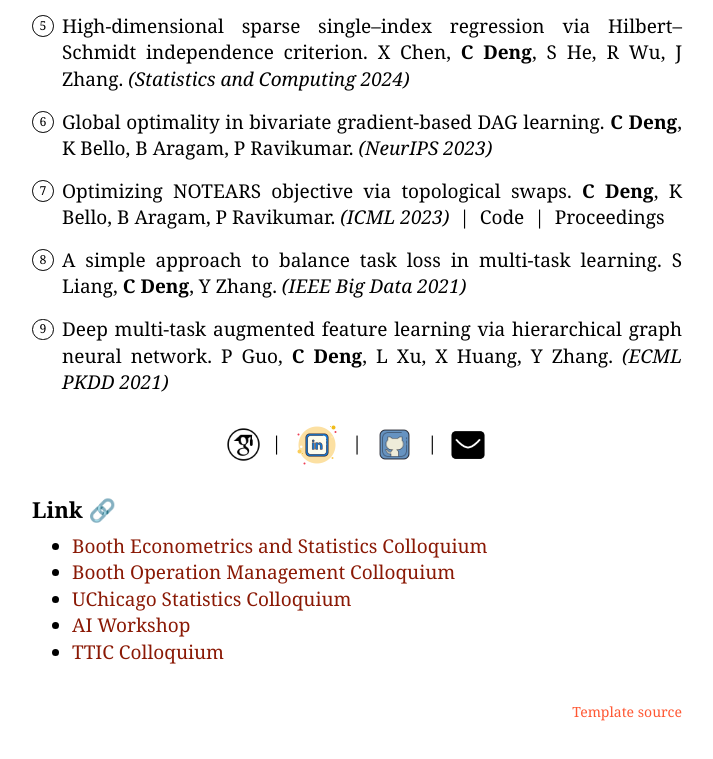
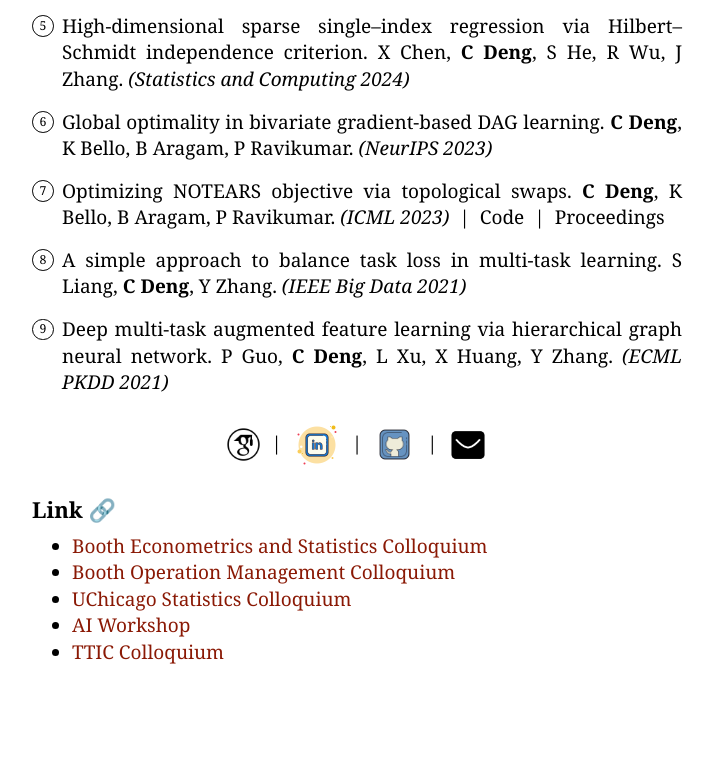
Before and after one commit to Duntrain/duntrain.github.io, a plain HTML site: page index.html in a window 1280 px wide. Shown: the part 547-1306 px from the top of the page, without its empty margins (283-996 px from the left). Drawn offline with Linux system fonts and the light colour scheme; a web font is replaced by a local one.

Commit message:
simplification

```diff
--- a/index.html
+++ b/index.html
@@ -135,14 +135,6 @@
     </div>
   </div>
 
-  <div class="section">
-    <div class="content">
-      <p style="text-align:right;font-size:14px;margin-top:12px;">
-        <a href="https://github.com/jonbarron/website" style="color: #FF5733;">Template source</a>
-      </p>
-    </div>
-  </div>
-
 </body>
 
 </html>
--- a/styles/main.css
+++ b/styles/main.css
@@ -1,7 +1,7 @@
 body {
   min-height: 100vh;
   max-width: 690px;
-  padding: 0px;
+  padding: 0 0 80px;
   margin: auto;
   line-height: 1.4;
   font-family: "Sentient", Georgia, serif;
```
